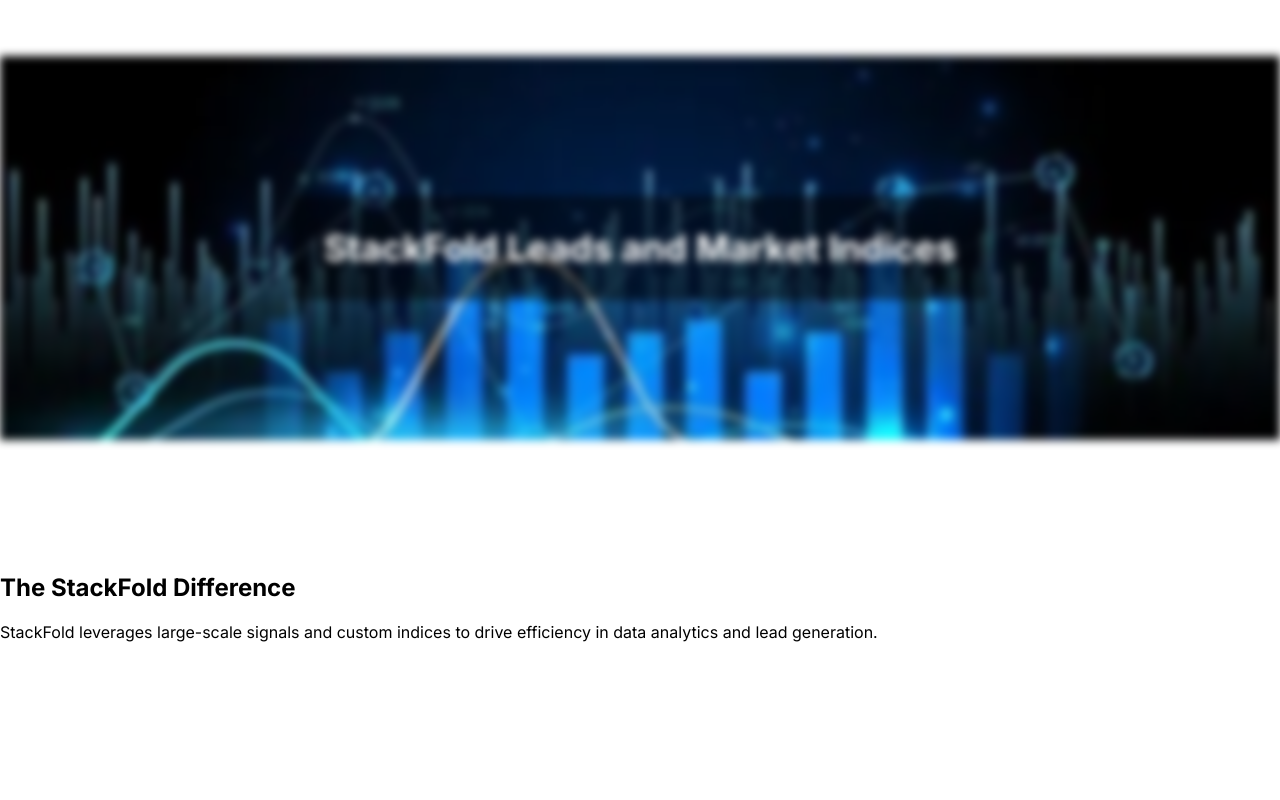
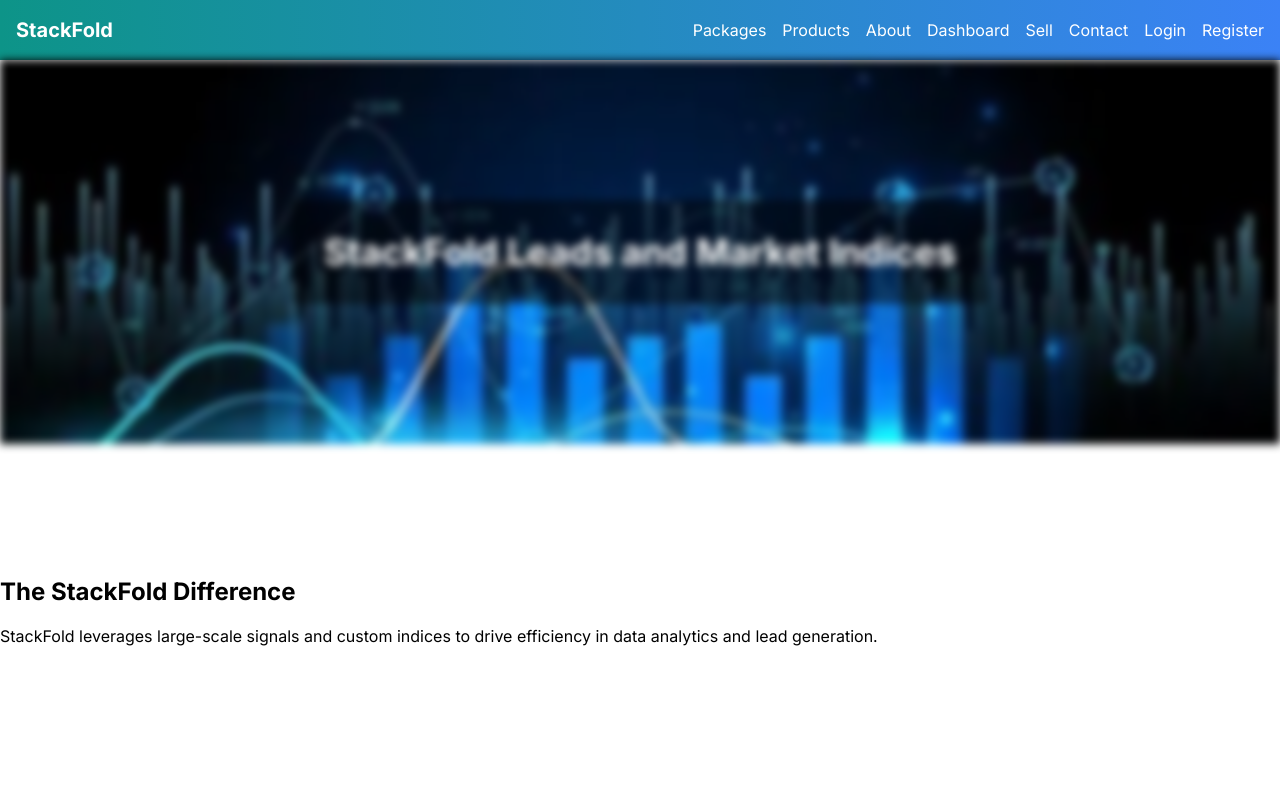
Before and after one commit to Lenaulujuju3/stackfold, a Next.js app: page / in a window 1280 px wide. Shown: the top 800 px of the page. Built offline with nearby package versions, Linux system fonts and the light colour scheme.

Commit message:
Complete home page: add wave dividers between all sections, enhance nav gradient

```diff
--- a/app/layout.tsx
+++ b/app/layout.tsx
@@ -1,7 +1,7 @@
 import type { Metadata } from "next";
 import { Inter } from "next/font/google";
 import "./globals.css";
-import Providers from "@/components/Providers";  // Add this import
+import Providers from "@/components/Providers";
 import Link from "next/link";
 
 const inter = Inter({ subsets: ["latin"] });
@@ -24,24 +24,24 @@
   return (
     <html lang="en">
       <body className={inter.className}>
-        <Providers>  {/* Wrap here */}
-          <nav className="bg-gradient-accent text-white p-4">
-            <div className="container mx-auto flex justify-between">
-              <Link href="/" className="font-bold">StackFold</Link>
-              <div>
-                <Link href="/packages" className="mx-2">Packages</Link>
-                <Link href="/products" className="mx-2">Products</Link>
-                <Link href="/about" className="mx-2">About</Link>
-                <Link href="/dashboard" className="mx-2">Dashboard</Link>
-                <Link href="/sell" className="mx-2">Sell</Link>
-                <Link href="/contact" className="mx-2">Contact</Link>
-                <Link href="/login" className="mx-2">Login</Link>
-                <Link href="/register" className="mx-2">Register</Link>
+        <Providers>
+          <nav className="gradient-accent text-white p-4 shadow-md">
+            <div className="container mx-auto flex justify-between items-center">
+              <Link href="/" className="font-bold text-xl">StackFold</Link>
+              <div className="space-x-4">
+                <Link href="/packages" className="hover:text-teal">Packages</Link>
+                <Link href="/products" className="hover:text-teal">Products</Link>
+                <Link href="/about" className="hover:text-teal">About</Link>
+                <Link href="/dashboard" className="hover:text-teal">Dashboard</Link>
+                <Link href="/sell" className="hover:text-teal">Sell</Link>
+                <Link href="/contact" className="hover:text-teal">Contact</Link>
+                <Link href="/login" className="hover:text-teal">Login</Link>
+                <Link href="/register" className="hover:text-teal">Register</Link>
               </div>
             </div>
           </nav>
           {children}
-          <footer className="bg-gray-800 text-white p-4 text-center">
+          <footer className="bg-gray-800 text-white p-4 text-center mt-auto">
             &copy; 2025 StackFold. All rights reserved.
           </footer>
         </Providers>
```
Also changed, not shown: app/page.tsx (line endings or trailing spaces).
